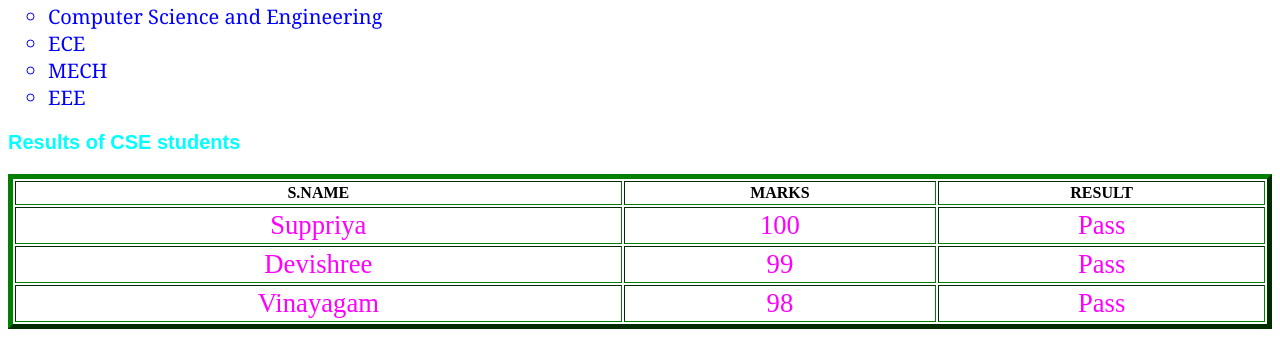
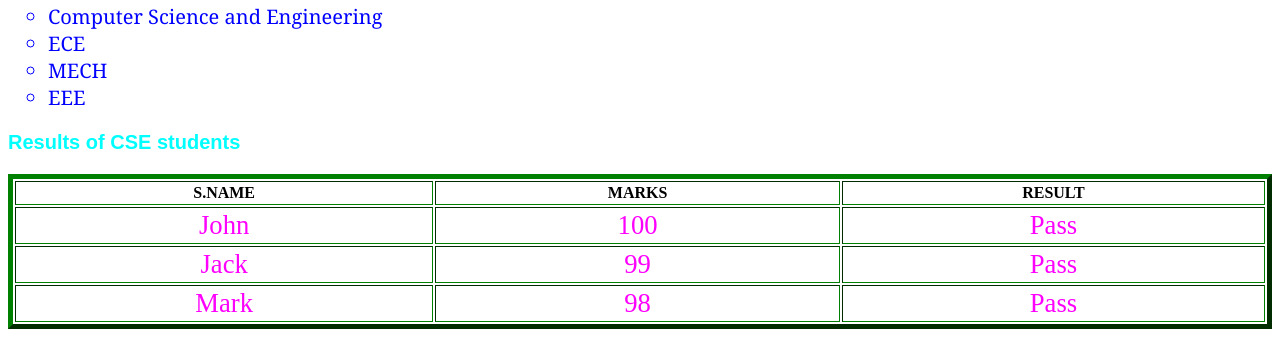
Before and after one commit to weblabb/web, a plain HTML site: page exp2/home.html in a window 1280 px wide. Shown: the part 479-816 px from the top of the page. Drawn offline with Linux system fonts and the light colour scheme.

Commit message:
Update home.html

```diff
--- a/exp2/home.html
+++ b/exp2/home.html
@@ -82,17 +82,17 @@
             <th>RESULT</th>
         </tr>
         <tr>
-            <td align="center">Suppriya</td>
+            <td align="center">John</td>
             <td align="center">100</td>
             <td align="center">Pass</td>
         </tr>
         <tr>
-            <td align="center">Devishree</td>
+            <td align="center">Jack</td>
             <td align="center">99</td>
             <td align="center">Pass</td>
         </tr>
         <tr>
-            <td align="center">Vinayagam</td>
+            <td align="center">Mark</td>
             <td align="center">98</td>
             <td align="center">Pass</td>
         </tr>
```
